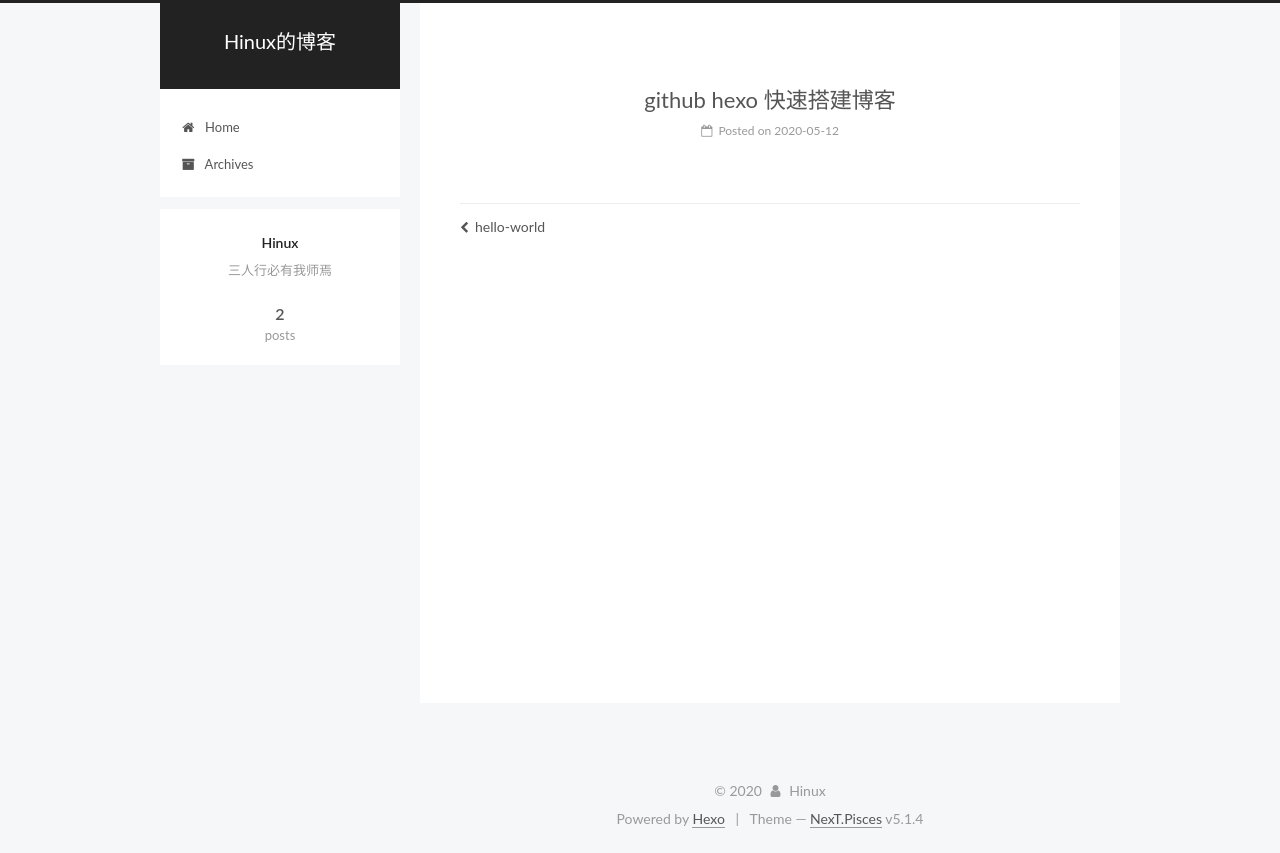
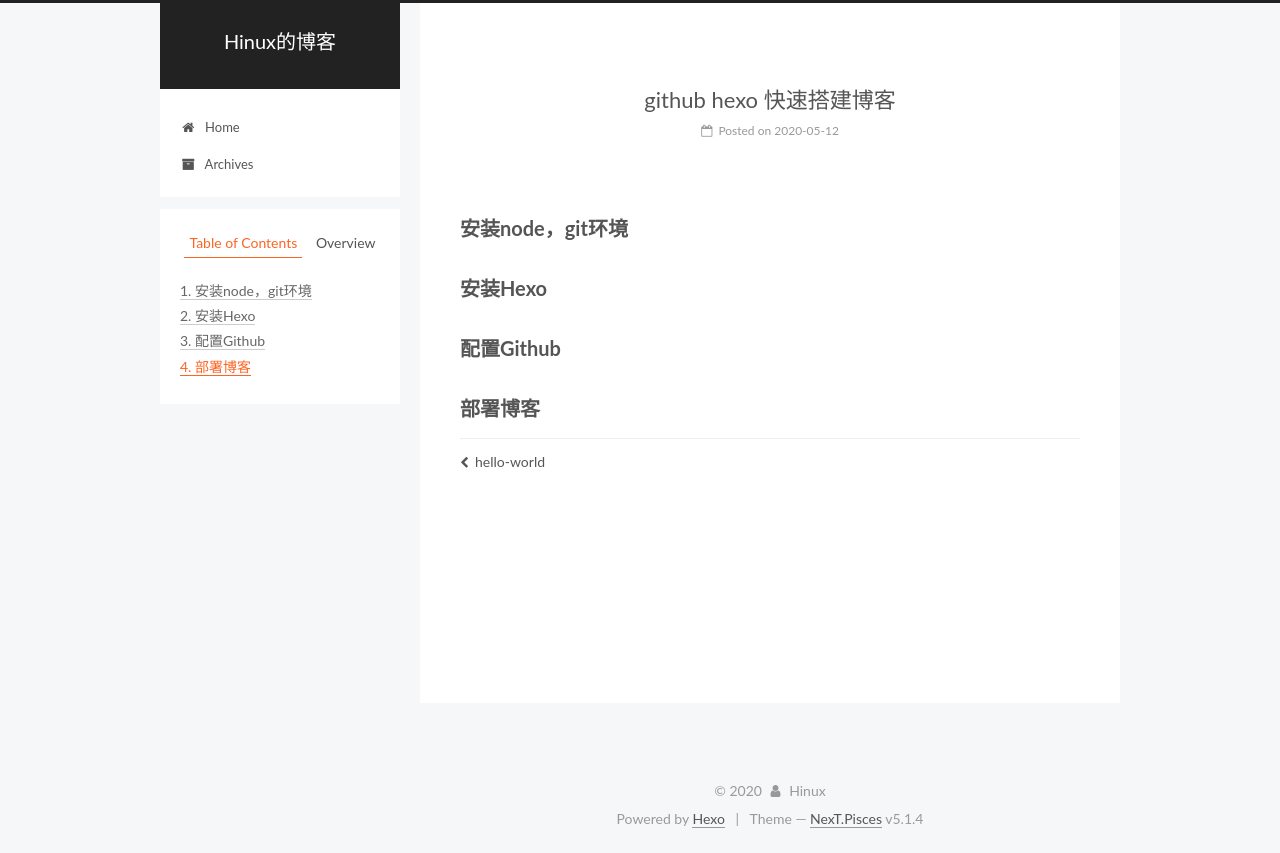
Before and after one commit to xudaqian1/hinux.github.io, a plain HTML site: page 2020/05/12/github-hexo-快速搭建博客/index.html in a window 1280 px wide. Drawn offline with Linux system fonts and the light colour scheme.

Commit message:
Site updated: 2020-05-12 22:07:20

```diff
--- a/2020/05/12/github-hexo-快速搭建博客/index.html
+++ b/2020/05/12/github-hexo-快速搭建博客/index.html
@@ -79,15 +79,15 @@
 
 
 
-<meta name="description" content="三人行必有我师焉">
+<meta name="description" content="安装node，git环境安装Hexo配置Github部署博客">
 <meta property="og:type" content="article">
 <meta property="og:title" content="github hexo 快速搭建博客">
 <meta property="og:url" content="https://xudaqian1.github.io/hinux.github.io/2020/05/12/github-hexo-%E5%BF%AB%E9%80%9F%E6%90%AD%E5%BB%BA%E5%8D%9A%E5%AE%A2/index.html">
 <meta property="og:site_name" content="Hinux的博客">
-<meta property="og:description" content="三人行必有我师焉">
+<meta property="og:description" content="安装node，git环境安装Hexo配置Github部署博客">
 <meta property="og:locale" content="en_US">
 <meta property="article:published_time" content="2020-05-12T13:18:32.000Z">
-<meta property="article:modified_time" content="2020-05-12T13:18:32.106Z">
+<meta property="article:modified_time" content="2020-05-12T14:07:14.960Z">
 <meta property="article:author" content="Hinux">
 <meta name="twitter:card" content="summary">
 
@@ -299,7 +299,7 @@
 
 
 
-
+        <h2 id="安装node，git环境"><a href="#安装node，git环境" class="headerlink" title="安装node，git环境"></a>安装node，git环境</h2><h2 id="安装Hexo"><a href="#安装Hexo" class="headerlink" title="安装Hexo"></a>安装Hexo</h2><h2 id="配置Github"><a href="#配置Github" class="headerlink" title="配置Github"></a>配置Github</h2><h2 id="部署博客"><a href="#部署博客" class="headerlink" title="部署博客"></a>部署博客</h2>
 
     </div>
 
@@ -383,8 +383,17 @@
 
 
 
+        <ul class="sidebar-nav motion-element">
+          <li class="sidebar-nav-toc sidebar-nav-active" data-target="post-toc-wrap">
+            Table of Contents
+          </li>
+          <li class="sidebar-nav-overview" data-target="site-overview-wrap">
+            Overview
+          </li>
+        </ul>
 
-      <section class="site-overview-wrap sidebar-panel sidebar-panel-active">
+
+      <section class="site-overview-wrap sidebar-panel">
         <div class="site-overview">
           <div class="site-author motion-element" itemprop="author" itemscope itemtype="http://schema.org/Person">
 
@@ -426,6 +435,22 @@
         </div>
       </section>
 
+
+      <!--noindex-->
+        <section class="post-toc-wrap motion-element sidebar-panel sidebar-panel-active">
+          <div class="post-toc">
+
+
+
+
+
+
+              <div class="post-toc-content"><ol class="nav"><li class="nav-item nav-level-2"><a class="nav-link" href="#安装node，git环境"><span class="nav-number">1.</span> <span class="nav-text">安装node，git环境</span></a></li><li class="nav-item nav-level-2"><a class="nav-link" href="#安装Hexo"><span class="nav-number">2.</span> <span class="nav-text">安装Hexo</span></a></li><li class="nav-item nav-level-2"><a class="nav-link" href="#配置Github"><span class="nav-number">3.</span> <span class="nav-text">配置Github</span></a></li><li class="nav-item nav-level-2"><a class="nav-link" href="#部署博客"><span class="nav-number">4.</span> <span class="nav-text">部署博客</span></a></li></ol></div>
+
+
+          </div>
+        </section>
+      <!--/noindex-->
 
 
 
```
Also changed, not shown: index.html (+1 -1 lines).
